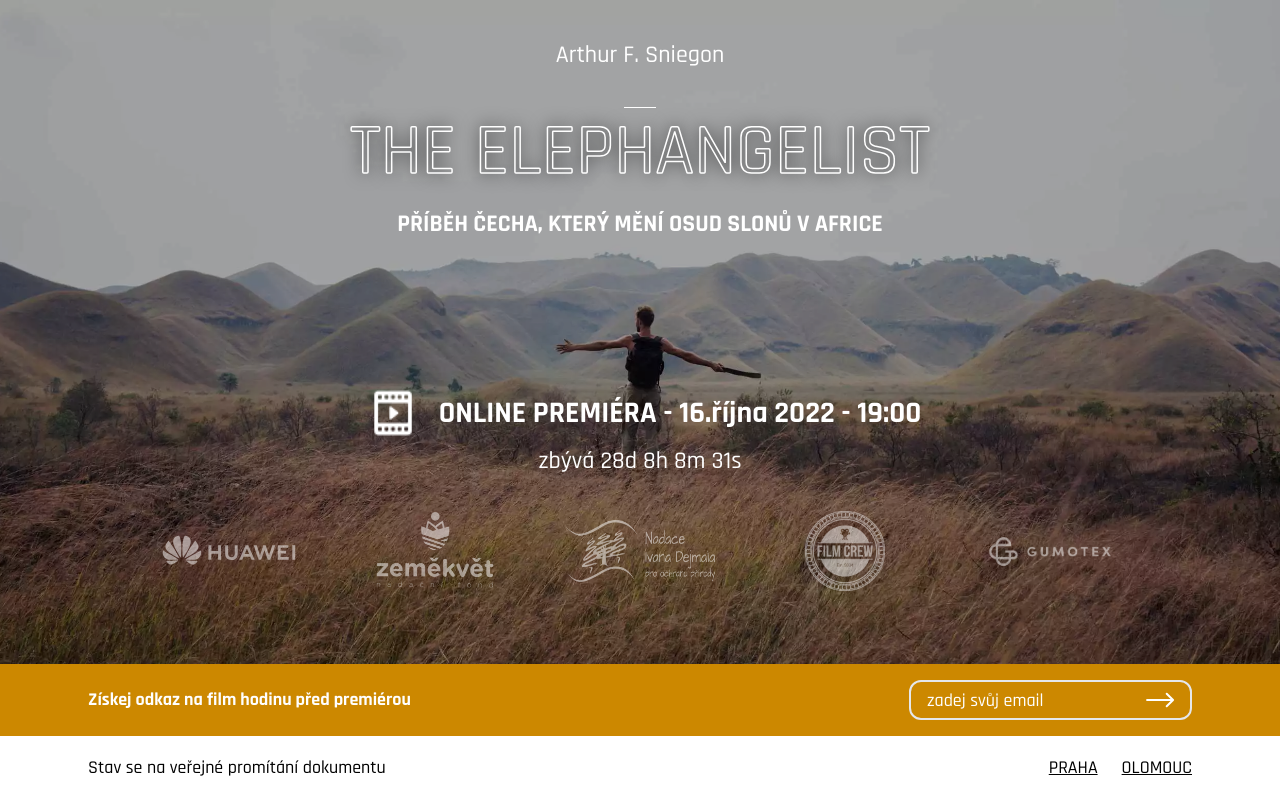
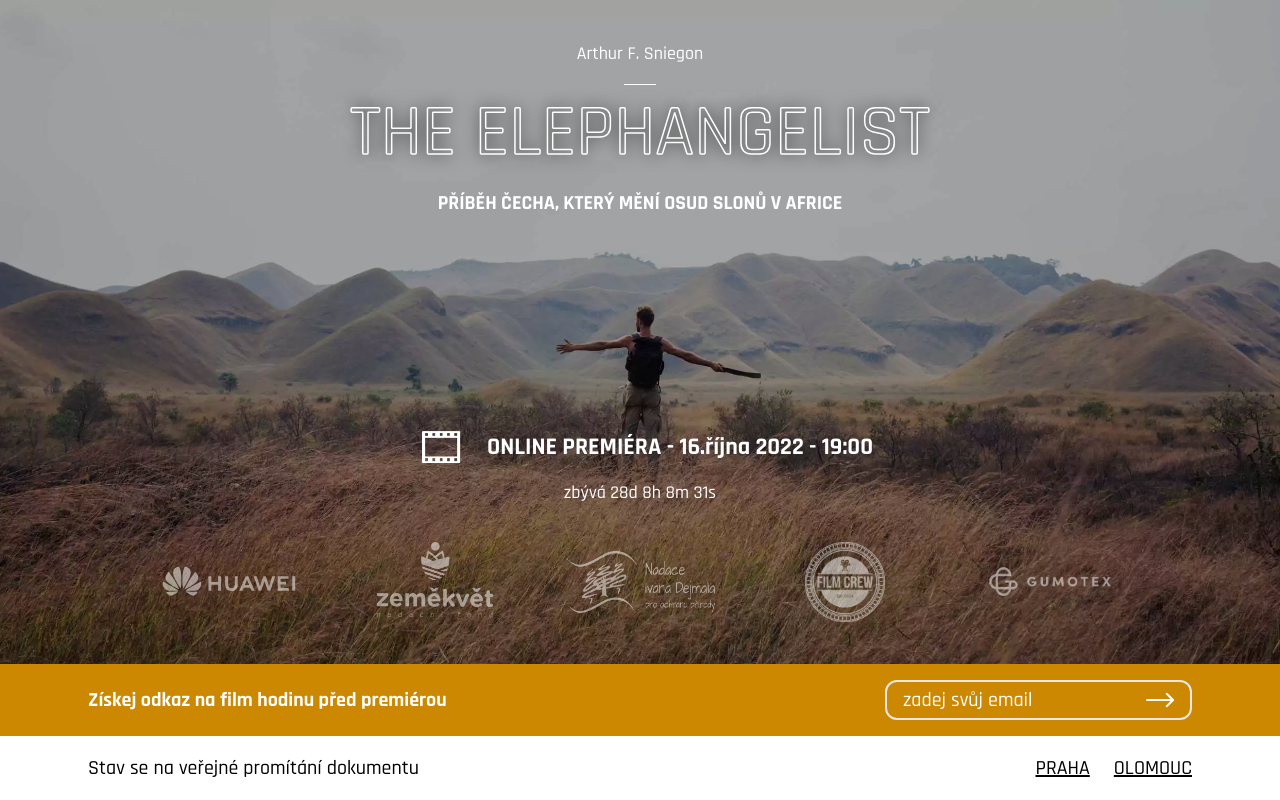
Before and after one commit to MartinMacek/elephangelist-website, a Next.js app: page / in a window 1280 px wide. Built offline with nearby package versions, Linux system fonts and the light colour scheme.

Commit message:
event links

```diff
--- a/pages/index.js
+++ b/pages/index.js
@@ -69,38 +69,40 @@ export default function Home() {
       </Head>
 
       <div className="overlay">
-        <div className="px-3 min-h-screen flex flex-col justify-around pb-52 md:pb-36">
+        <div className="px-3 min-h-screen flex flex-col justify-around md:justify-between pb-52 md:pb-36">
           <div>
-            <h3 className="text-center pt-2 text-2xl">Arthur F. Sniegon</h3>
-            <div className="h-[1px] w-8 bg-white mt-9 mb-2 mx-auto"></div>
+            <h3 className="text-center pt-2 md:text-lg mt-8">
+              Arthur F. Sniegon
+            </h3>
+            <div className="h-[1px] w-8 bg-white mt-4 mb-3 mx-auto"></div>
 
             <h1 className="relative text-center main-title z-50 text-3xl md:text-7xl">
               THE ELEPHANGELIST
             </h1>
 
-            <p className="relative text-center mt-5 md:text-2xl z-10 font-bold">
+            <p className="relative text-center mt-5 md:text-xl z-10 font-bold">
               PŘÍBĚH ČECHA, KTERÝ MĚNÍ OSUD SLONŮ V AFRICE
             </p>
           </div>
           <div>
             <div className="flex flex-col md:flex-row justify-center items-center mt-14 md:mt-20">
-              <div className="hidden md:flex justify-center w-16 h-16 mr-4 invert">
+              <div className="hidden md:flex justify-center w-16 h-16 mr-4">
                 <div className="flex mx-auto pl-1">
                   <Image
-                    src="/assets/video.png"
-                    width={128}
-                    height={128}
+                    src="/assets/video.svg"
+                    width={48}
+                    height={48}
                     alt="video"
                     quality={100}
                   />
                 </div>
               </div>
 
-              <span className="text-center text-2xl md:text-3xl font-bold">
+              <span className="text-center text-xl md:text-2xl font-bold">
                 <b>ONLINE PREMIÉRA - 16.října 2022 - 19:00</b>
               </span>
             </div>
-            <div className="text-center text-2xl font-medium">
+            <div className="text-center md:text-lg font-medium">
               <Countdown date={new Date(2022, 9, 16, 19)} renderer={renderer} />
             </div>
 
@@ -152,7 +154,7 @@ export default function Home() {
 
         <div className="fixed bottom-0 right-0 left-0 bg-white">
           <div className="bg-[#CC8800] flex justify-center">
-            <span className="max-w-6xl mx-auto flex flex-col md:flex-row md:justify-between w-full px-6 pt-4 md:pt-0 text-md md:text-lg items-center font-bold text-center">
+            <span className="max-w-6xl mx-auto flex flex-col md:flex-row md:justify-between w-full px-6 pt-4 md:pt-0 text-md md:text-xl items-center font-bold text-center">
               Získej odkaz na film hodinu před premiérou
               <div className="flex justify-end items-center relative py-4">
                 {success ? (
@@ -210,14 +212,26 @@ export default function Home() {
             </span>
           </div>
           <div className="text-black flex justify-center">
-            <span className="max-w-6xl mx-auto flex flex-col md:flex-row w-full px-6 py-3 text-md md:text-lg justify-between items-center">
+            <span className="max-w-6xl mx-auto flex flex-col md:flex-row w-full px-6 py-3 text-md md:text-xl justify-between items-center">
               <span className="h-10 flex items-center text-center">
                 Stav se na veřejné promítání dokumentu
               </span>
               <span className="underline ">
-                <Link href="/">PRAHA</Link>
+                <a
+                  href="https://fb.me/e/2EuWI9dXY"
+                  target="_blank"
+                  rel="noopener noreferrer"
+                >
+                  PRAHA
+                </a>
                 <span className="ml-6">
-                  <Link href="/">OLOMOUC</Link>
+                  <a
+                    href="https://fb.me/e/2Y4rS5vJr"
+                    target="_blank"
+                    rel="noopener noreferrer"
+                  >
+                    OLOMOUC
+                  </a>
                 </span>
               </span>
             </span>
```
Also changed, not shown: public/assets/video.svg (added).
